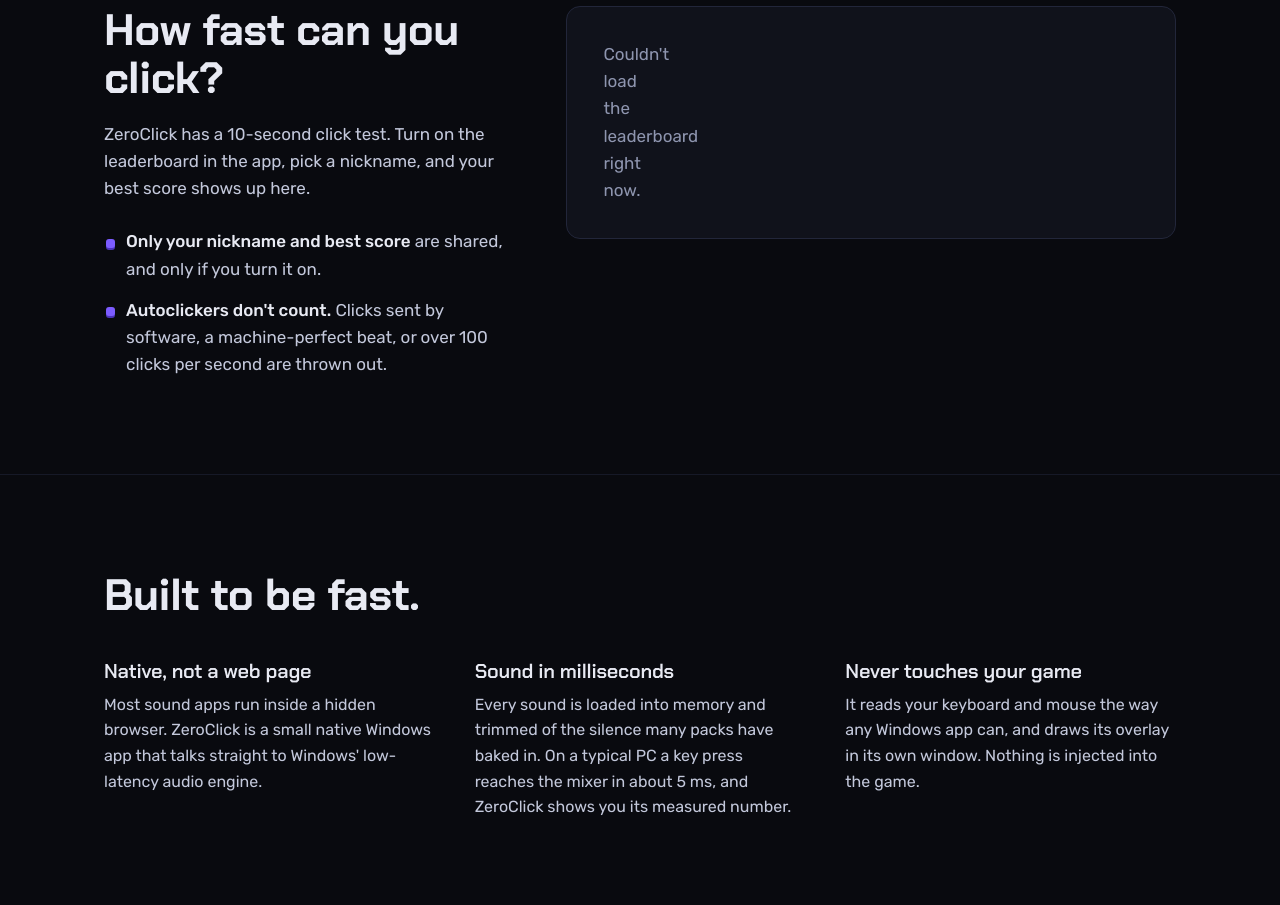
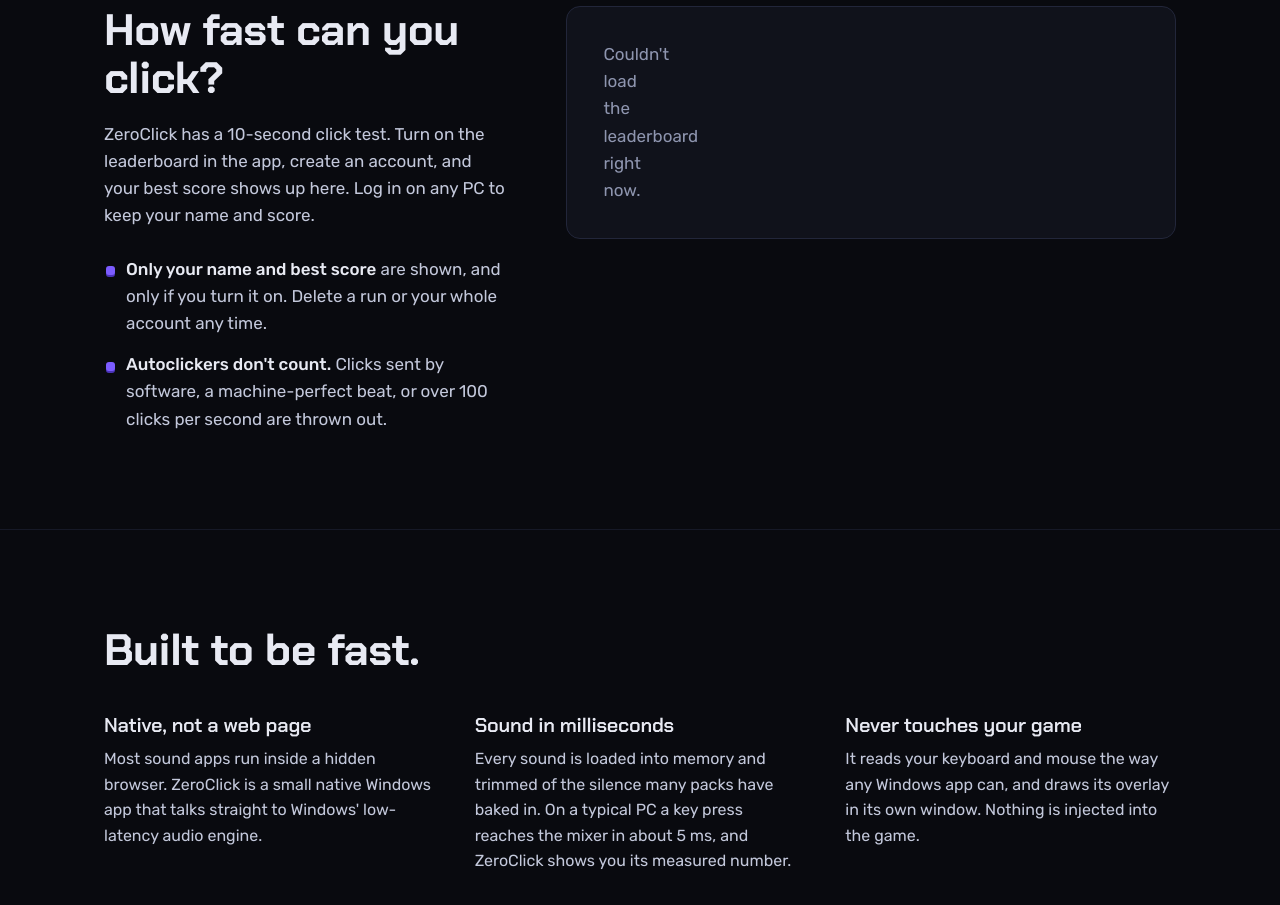
Before and after one commit to midnightvr123-tech/ZeroClick, a plain HTML site: page index.html in a window 1280 px wide. Shown: the part 3100-4005 px from the top of the page. Drawn offline with Linux system fonts and the light colour scheme; no server answers.

Commit message:
Leaderboard accounts

```diff
--- a/index.html
+++ b/index.html
@@ -268,9 +268,9 @@
   <div class="wrap split">
     <div class="copy">
       <h2>How fast can you click?</h2>
-      <p>ZeroClick has a 10-second click test. Turn on the leaderboard in the app, pick a nickname, and your best score shows up here.</p>
+      <p>ZeroClick has a 10-second click test. Turn on the leaderboard in the app, create an account, and your best score shows up here. Log in on any PC to keep your name and score.</p>
       <ul class="feats">
-        <li><b>Only your nickname and best score</b> are shared, and only if you turn it on.</li>
+        <li><b>Only your name and best score</b> are shown, and only if you turn it on. Delete a run or your whole account any time.</li>
         <li><b>Autoclickers don't count.</b> Clicks sent by software, a machine-perfect beat, or over 100 clicks per second are thrown out.</li>
       </ul>
     </div>
```
